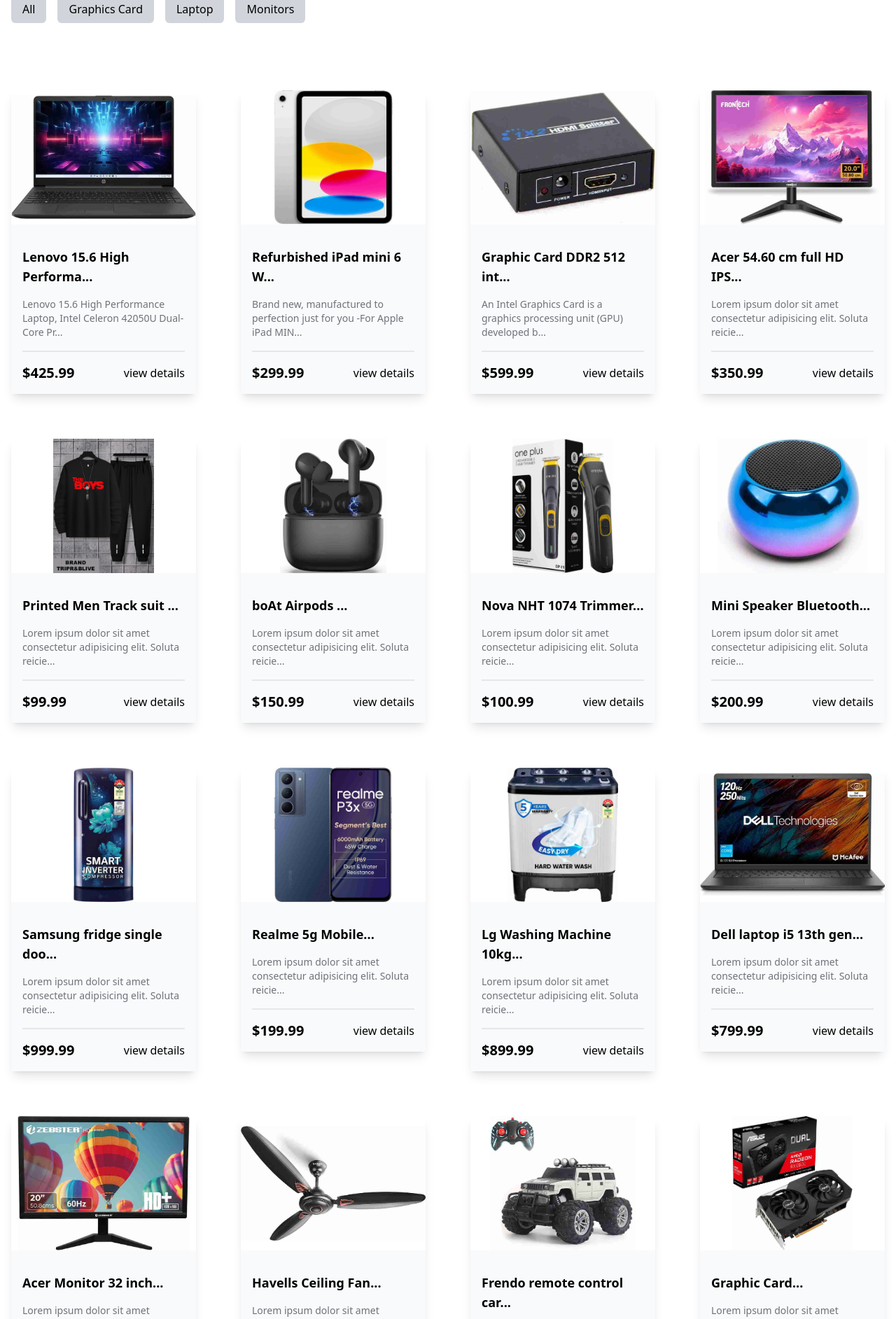
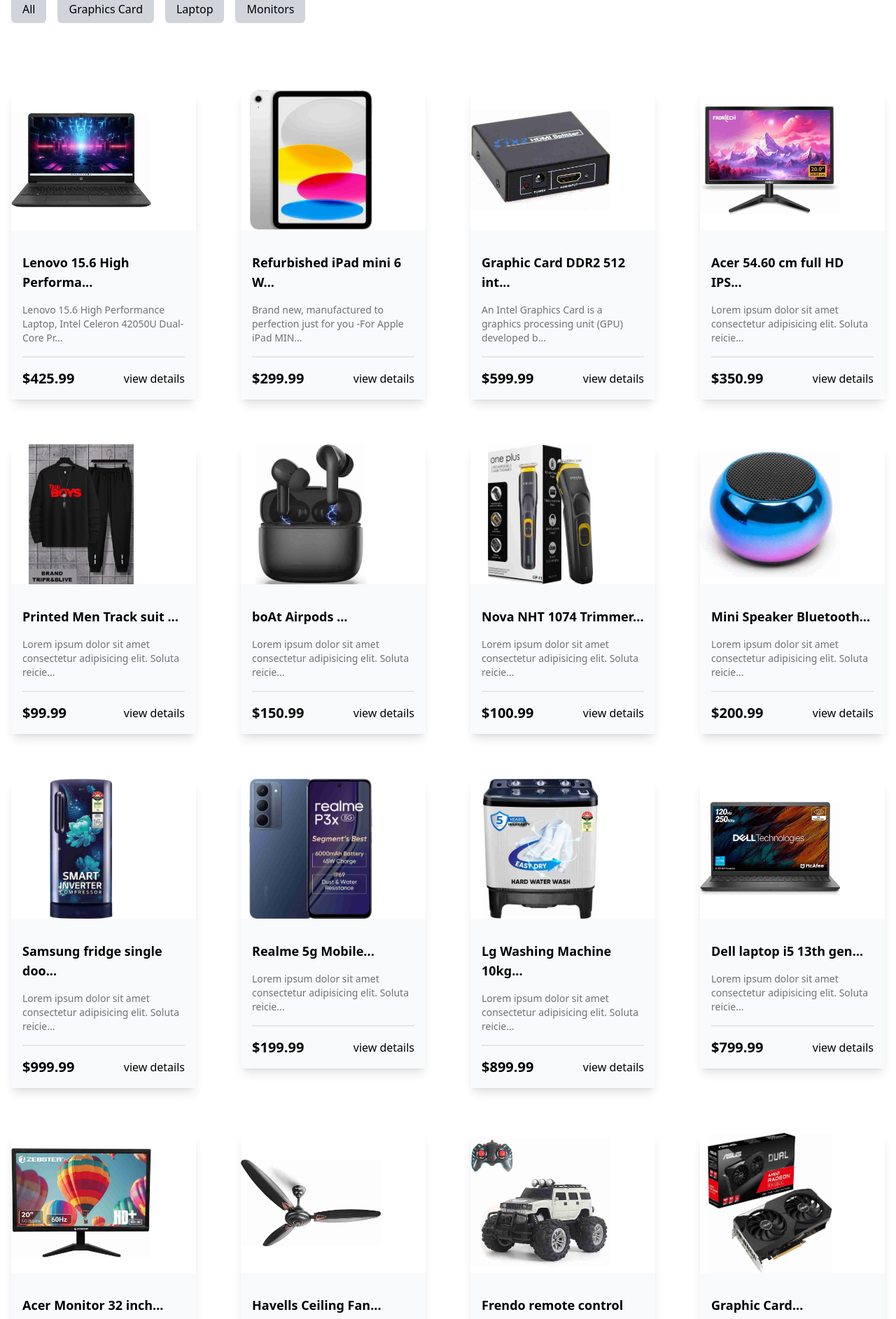
Before and after one commit to engineer-kaif/E-commerce-website, a React (Vite) app: page / in a window 1280 px wide. Shown: the part 701-2586 px from the top of the page at 70% size. Built offline with nearby package versions, Linux system fonts and the light colour scheme.

Commit message:
image path change

```diff
--- a/src/Components/ProductCard/ProductCard.jsx
+++ b/src/Components/ProductCard/ProductCard.jsx
@@ -6,7 +6,7 @@
   return (
     <Link to={`/product/${product.id}`}>
       <div className='shadow-lg rounded-md cursor-pointer'>
-        <img src={product.image} alt="" className='w-full h-48 object-contain'/>
+        <img src={`/${product.image}`} alt="" className='w-[200px] h-[200px] object-contain rounded'/>
         <div className='bg-gray-50 p-4'>
           <h2 className='text-lg font-semibold my-4'>{product.title.substring(0,25)+"..."}</h2>
           <p className='text-sm text-zinc-500 border-b-2 pb-4'>{product.description.substring(0,70)+"..."}</p>
--- a/src/Components/ProductDetails/ProductDetails.jsx
+++ b/src/Components/ProductDetails/ProductDetails.jsx
@@ -30,7 +30,7 @@
           Back to Product
         </Link>
         <div className='grid grid-cols-1 md:grid-cols-2 gap-8 items-center'>
-          <div className='shadow-md p-4 rounded w-[300px]'>
+          <div className='shadow-md p-4 rounded w-[300px] h-[300px] object-contain'>
             <img src={`/${product.image}`} alt={product.title} />
           </div>
           <div>
--- a/src/ProductsContent.js
+++ b/src/ProductsContent.js
@@ -5,7 +5,7 @@
         price:425.99,
         category:"Laptop",
         description:"Lenovo 15.6 High Performance Laptop, Intel Celeron 42050U Dual-Core Processor, 4GB DDR4 RAM, 128GB SSD, Webcam, Wireless+Bluetooth, HDMI, Window 10 (Intel Processor) If you are in the market for a new laptop, this Lenovo could be perfect for you. Great for working on the move, this laptop is ready to use straight out of the",
-        image:'./public/laptop2.jpeg'
+        image:'laptop2.jpeg'
     },
     {
         id:17,
@@ -13,7 +13,7 @@
         price:299.99,
         category:"ipad",
         description:"Brand new, manufactured to perfection just for you -For Apple iPad MINI 6 (8.3 display, 2021) -Clean design, easy to put on and to remove without any sticky marks -Easy step-by-step video instructions for flawless application with every skin -Ultimate Air Release technology for Bubble-Free application -Superior scratch protection -EasySkinz™ is a proud WINNER of the 2019 Queen's Award for Enterprise -Made and designed by EasySkinz™ in Great Britain Our designers developed a precise and",
-        image:'./public/ipad1.jpeg'
+        image:'ipad1.jpeg'
     },
     {
         id:18,
@@ -21,7 +21,7 @@
         price:599.99,
         category:"Graphic Card",
         description:"An Intel Graphics Card is a graphics processing unit (GPU) developed by intel. It is used to render image,videos and animation on your computer screen. Intel offer bothe Integrated graphics and discrete graphics",
-        image:'./public/graphic2.jpeg'
+        image:'graphic2.jpeg'
     },
     {
         id:19,
@@ -29,7 +29,7 @@
         price:350.99,
         category:"Monitor",
         description:"Lorem ipsum dolor sit amet consectetur adipisicing elit. Soluta reiciendis ipsam nostrum laborum illo quae consequatur facere totam id ad, impedit voluptatem iusto ipsa dolores assumenda expedita eligendi a eos repellat nam temporibus? Voluptatibus pariatur distinctio, quia fugit iste, impedit facere sed doloribus architecto voluptate labore magni officiis aliquam esse.",
-        image:'./public/moniter.jpeg'
+        image:'Moniter.jpeg'
     },
     {
         id:20,
@@ -37,7 +37,7 @@
         price:99.99,
         category:"Track suit",
         description:"Lorem ipsum dolor sit amet consectetur adipisicing elit. Soluta reiciendis ipsam nostrum laborum illo quae consequatur facere totam id ad, impedit voluptatem iusto ipsa dolores assumenda expedita eligendi a eos repellat nam temporibus? Voluptatibus pariatur distinctio, quia fugit iste, impedit facere sed doloribus architecto voluptate labore magni officiis aliquam esse.",
-        image:'./public/tracksuit.jpeg'
+        image:'tracksuit.jpeg'
     },
     {
         id:21,
@@ -45,7 +45,7 @@
         price:150.99,
         category:"Airpods",
         description:"Lorem ipsum dolor sit amet consectetur adipisicing elit. Soluta reiciendis ipsam nostrum laborum illo quae consequatur facere totam id ad, impedit voluptatem iusto ipsa dolores assumenda expedita eligendi a eos repellat nam temporibus? Voluptatibus pariatur distinctio, quia fugit iste, impedit facere sed doloribus architecto voluptate labore magni officiis aliquam esse.",
-        image:'./public/earbuds.jpeg'
+        image:'earbuds.jpeg'
     },
     {
         id:22,
@@ -53,7 +53,7 @@
         price:100.99,
         category:"trimmer",
         description:"Lorem ipsum dolor sit amet consectetur adipisicing elit. Soluta reiciendis ipsam nostrum laborum illo quae consequatur facere totam id ad, impedit voluptatem iusto ipsa dolores assumenda expedita eligendi a eos repellat nam temporibus? Voluptatibus pariatur distinctio, quia fugit iste, impedit facere sed doloribus architecto voluptate labore magni officiis aliquam esse.",
-        image:'./public/trimmer.jpeg'
+        image:'trimmer.jpeg'
     },
     {
         id:23,
@@ -61,7 +61,7 @@
         price:200.99,
         category:"Speaker Bluetooth",
         description:"Lorem ipsum dolor sit amet consectetur adipisicing elit. Soluta reiciendis ipsam nostrum laborum illo quae consequatur facere totam id ad, impedit voluptatem iusto ipsa dolores assumenda expedita eligendi a eos repellat nam temporibus? Voluptatibus pariatur distinctio, quia fugit iste, impedit facere sed doloribus architecto voluptate labore magni officiis aliquam esse.",
-        image:'./public/bluetooth.jpeg'
+        image:'bluetooth.jpeg'
     },
     {
         id:24,
@@ -69,7 +69,7 @@
         price:999.99,
         category:"Fridge",
         description:"Lorem ipsum dolor sit amet consectetur adipisicing elit. Soluta reiciendis ipsam nostrum laborum illo quae consequatur facere totam id ad, impedit voluptatem iusto ipsa dolores assumenda expedita eligendi a eos repellat nam temporibus? Voluptatibus pariatur distinctio, quia fugit iste, impedit facere sed doloribus architecto voluptate labore magni officiis aliquam esse.",
-        image:'./public/fridge.jpeg'
+        image:'fridge.jpeg'
     },
     {
         id:25,
@@ -77,7 +77,7 @@
         price:199.99,
         category:"Phone",
         description:"Lorem ipsum dolor sit amet consectetur adipisicing elit. Soluta reiciendis ipsam nostrum laborum illo quae consequatur facere totam id ad, impedit voluptatem iusto ipsa dolores assumenda expedita eligendi a eos repellat nam temporibus? Voluptatibus pariatur distinctio, quia fugit iste, impedit facere sed doloribus architecto voluptate labore magni officiis aliquam esse.",
-        image:'./public/phone.jpeg'
+        image:'phone.jpeg'
     },
     {
         id:26,
@@ -85,7 +85,7 @@
         price:899.99,
         category:"Washing Machine",
         description:"Lorem ipsum dolor sit amet consectetur adipisicing elit. Soluta reiciendis ipsam nostrum laborum illo quae consequatur facere totam id ad, impedit voluptatem iusto ipsa dolores assumenda expedita eligendi a eos repellat nam temporibus? Voluptatibus pariatur distinctio, quia fugit iste, impedit facere sed doloribus architecto voluptate labore magni officiis aliquam esse.",
-        image:'./public/washing machine.jpeg'
+        image:'washing machine.jpeg'
     },
     {
         id:27,
@@ -93,7 +93,7 @@
         price:799.99,
         category:"Dell Laptop",
         description:"Lorem ipsum dolor sit amet consectetur adipisicing elit. Soluta reiciendis ipsam nostrum laborum illo quae consequatur facere totam id ad, impedit voluptatem iusto ipsa dolores assumenda expedita eligendi a eos repellat nam temporibus? Voluptatibus pariatur distinctio, quia fugit iste, impedit facere sed doloribus architecto voluptate labore magni officiis aliquam esse.",
-        image:'./public/laptop4.jpeg'
+        image:'laptop4.jpeg'
     },
     {
         id:28,
@@ -101,7 +101,7 @@
         price:399.99,
         category:"Monitor",
         description:"Lorem ipsum dolor sit amet consectetur adipisicing elit. Soluta reiciendis ipsam nostrum laborum illo quae consequatur facere totam id ad, impedit voluptatem iusto ipsa dolores assumenda expedita eligendi a eos repellat nam temporibus? Voluptatibus pariatur distinctio, quia fugit iste, impedit facere sed doloribus architecto voluptate labore magni officiis aliquam esse.",
-        image:'./public/monitor4.jpeg'
+        image:'monitor4.jpeg'
     },
     {
         id:29,
@@ -109,7 +109,7 @@
         price:200.99,
         category:"Fan",
         description:"Lorem ipsum dolor sit amet consectetur adipisicing elit. Soluta reiciendis ipsam nostrum laborum illo quae consequatur facere totam id ad, impedit voluptatem iusto ipsa dolores assumenda expedita eligendi a eos repellat nam temporibus? Voluptatibus pariatur distinctio, quia fugit iste, impedit facere sed doloribus architecto voluptate labore magni officiis aliquam esse.",
-        image:'./public/fan.jpeg'
+        image:'fan.jpeg'
     },
     {
         id:30,
@@ -117,7 +117,7 @@
         price:699.99,
         category:"Frendo",
         description:"Lorem ipsum dolor sit amet consectetur adipisicing elit. Soluta reiciendis ipsam nostrum laborum illo quae consequatur facere totam id ad, impedit voluptatem iusto ipsa dolores assumenda expedita eligendi a eos repellat nam temporibus? Voluptatibus pariatur distinctio, quia fugit iste, impedit facere sed doloribus architecto voluptate labore magni officiis aliquam esse.",
-        image:'./public/frendo.jpeg'
+        image:'frendo.jpeg'
     },
     {
         id:31,
@@ -125,7 +125,7 @@
         price:989.99,
         category:"Graphic Card",
         description:"Lorem ipsum dolor sit amet consectetur adipisicing elit. Soluta reiciendis ipsam nostrum laborum illo quae consequatur facere totam id ad, impedit voluptatem iusto ipsa dolores assumenda expedita eligendi a eos repellat nam temporibus? Voluptatibus pariatur distinctio, quia fugit iste, impedit facere sed doloribus architecto voluptate labore magni officiis aliquam esse.",
-        image:'./public/graphic4.jpeg'
+        image:'graphic4.jpeg'
     }
 ]
 export default Products;
```
